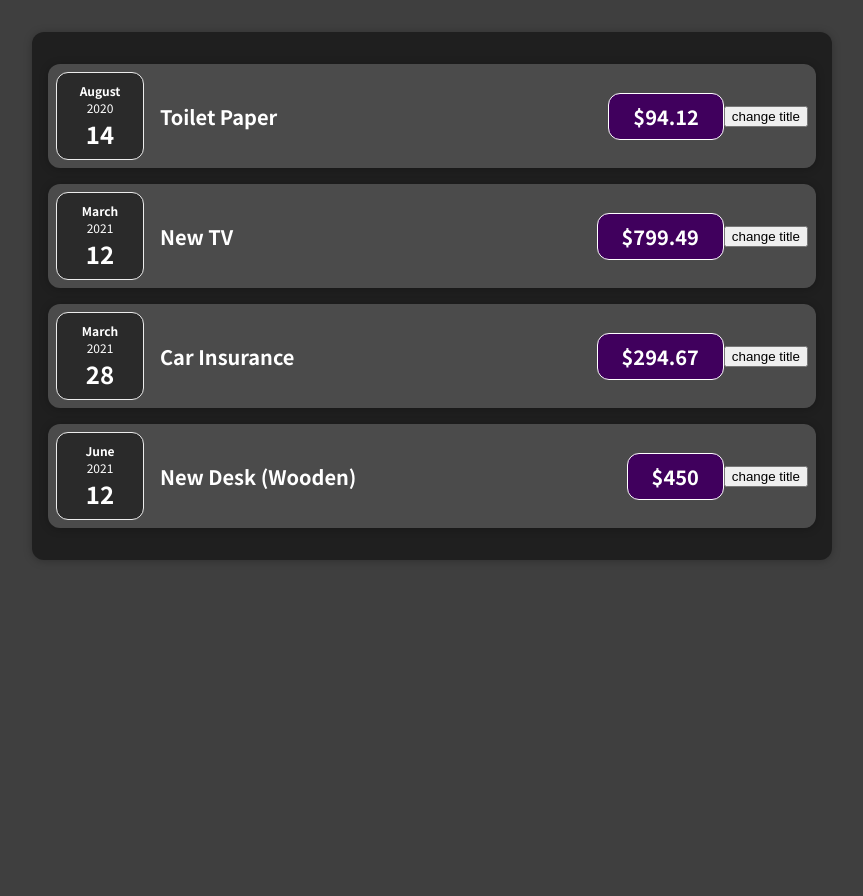
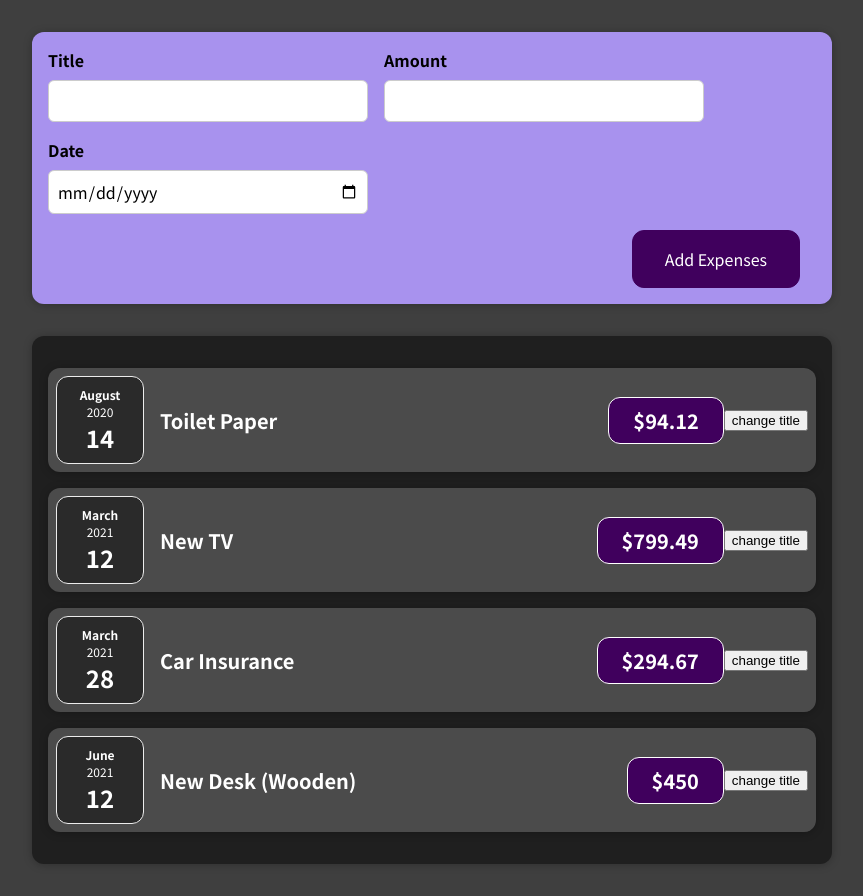
Before and after one commit to Hendrolee/Task-Tracker-Practice, a React (Create React App) app: page / in a window 1280 px wide. Shown: the whole page, without its empty margins (208-1071 px from the left). Before the commit the page ends 800 px from the top, so only its background shows below. Built offline with nearby package versions, Linux system fonts and the light colour scheme.

Commit message:
added form and listener for user inputs using useState

```diff
--- a/src/App.js
+++ b/src/App.js
@@ -1,4 +1,5 @@
 import Expenses from "./components/Expenses/Expenses";
+import NewExpense from "./components/NewExpense/NewExpense";
 
 const App = () => {
   const expenses = [
@@ -25,6 +26,7 @@ const App = () => {
 
   return (
     <div>
+      <NewExpense />
       <Expenses items={expenses} />
     </div>
   );
--- /dev/null
+++ b/src/components/NewExpense/ExpenseForm.css
@@ -0,0 +1,26 @@
+.new-expense__controls {
+  display: flex;
+  flex-wrap: wrap;
+  gap: 1rem;
+  margin-bottom: 1rem;
+  text-align: left;
+}
+
+.new-expense__control label {
+  font-weight: bold;
+  margin-bottom: 0.5rem;
+  display: block;
+}
+
+.new-expense__control input {
+  font: inherit;
+  padding: 0.5rem;
+  border-radius: 6px;
+  border: 1px solid #ccc;
+  width: 20rem;
+  max-width: 100%;
+}
+
+.new-expense__actions {
+  text-align: right;
+}
--- /dev/null
+++ b/src/components/NewExpense/ExpenseForm.js
@@ -0,0 +1,53 @@
+import React, { useState } from "react";
+
+import "./ExpenseForm.css";
+
+const ExpenseForm = () => {
+  const [enteredTitle, setEnteredTitle] = useState("");
+  const changeTitleHandler = (event) => {
+    setEnteredTitle(event.target.value);
+  };
+
+  const [enteredAmount, setEnteredAmount] = useState("");
+  const changeAmountHandler = (event) => {
+    setEnteredAmount(event.target.value);
+  };
+
+  const [enteredDate, setEnteredDate] = useState("");
+  const changeDateHandler = (event) => {
+    setEnteredDate(event.target.value);
+  };
+  return (
+    <form>
+      <div className="new-expense__controls">
+        <div className="new-expense__control">
+          <label>Title</label>
+          <input type="text" onChange={changeTitleHandler} />
+        </div>
+        <div className="new-expense__control">
+          <label>Amount</label>
+          <input
+            type="number"
+            min="0.01"
+            step="0.01"
+            onChange={changeAmountHandler}
+          />
+        </div>
+        <div className="new-expense__control">
+          <label>Date</label>
+          <input
+            type="date"
+            min="2019-01-01"
+            max="2022-12-31"
+            onChange={changeDateHandler}
+          />
+        </div>
+      </div>
+      <div className="new-expense__actions">
+        <button type="submit">Add Expenses</button>
+      </div>
+    </form>
+  );
+};
+
+export default ExpenseForm;
--- /dev/null
+++ b/src/components/NewExpense/NewExpense.css
@@ -0,0 +1,38 @@
+.new-expense {
+  background-color: #a892ee;
+  padding: 1rem;
+  margin: 2rem auto;
+  width: 50rem;
+  max-width: 95%;
+  border-radius: 12px;
+  text-align: center;
+  box-shadow: 0 1px 8px rgba(0, 0, 0, 0.25);
+}
+
+.new-expense button {
+  font: inherit;
+  cursor: pointer;
+  padding: 1rem 2rem;
+  border: 1px solid #40005d;
+  background-color: #40005d;
+  color: white;
+  border-radius: 12px;
+  margin-right: 1rem;
+}
+
+.new-expense button:hover,
+.new-expense button:active {
+  background-color: #510674;
+  border-color: #510674;
+}
+
+.new-expense button.alternative {
+  color: #220131;
+  border-color: transparent;
+  background-color: transparent;
+}
+
+.new-expense button.alternative:hover,
+.new-expense button.alternative:active {
+  background-color: #ddb3f8;
+}
--- /dev/null
+++ b/src/components/NewExpense/NewExpense.js
@@ -0,0 +1,12 @@
+import ExpenseForm from "./ExpenseForm";
+import "./NewExpense.css";
+
+const NewExpense = () => {
+  return (
+    <div className="new-expense">
+      <ExpenseForm />
+    </div>
+  );
+};
+
+export default NewExpense;
```
